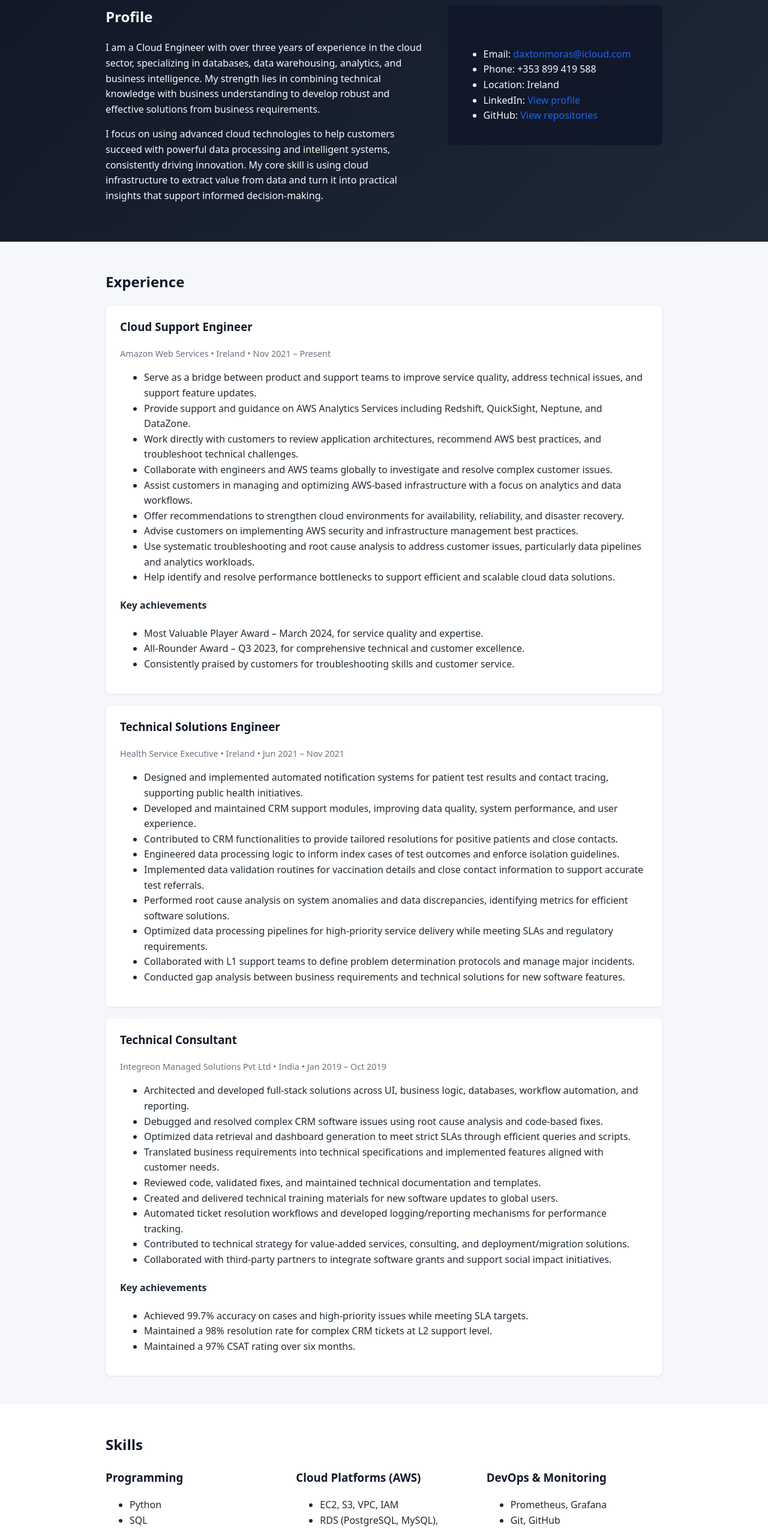
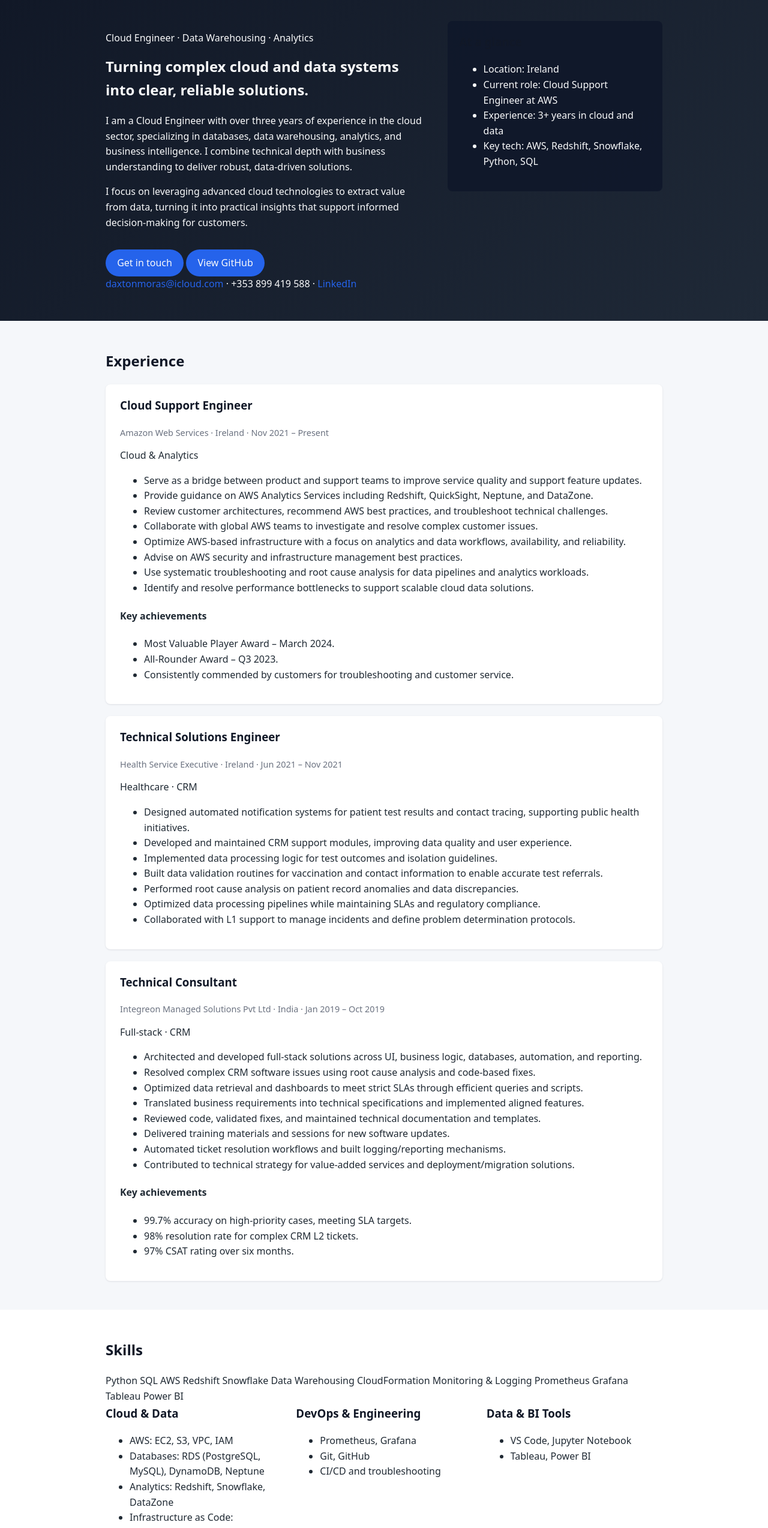
Before and after one commit to daxton-moras/daxton-moras.github.io, a plain HTML site: page index.html in a window 1280 px wide. Shown: the part 200-2748 px from the top of the page at 60% size. Drawn offline with Linux system fonts and the light colour scheme.

Commit message:
Update index.html

```diff
--- a/index.html
+++ b/index.html
@@ -3,223 +3,240 @@
 <head>
   <meta charset="UTF-8" />
   <meta name="viewport" content="width=device-width, initial-scale=1.0" />
-  <meta name="description" content="Online CV and portfolio of Daxton Moras, Cloud Engineer specializing in Databases, Data Warehousing, Analytics, and Business Intelligence." />
+  <meta name="description" content="Online portfolio and CV of Daxton Moras, Cloud Engineer specializing in Databases, Data Warehousing, Analytics, and Business Intelligence." />
   <title>Daxton Moras | Cloud & Data Engineer</title>
+
+  <!-- Google Font for nicer typography -->
+  <link rel="preconnect" href="https://fonts.googleapis.com" />
+  <link rel="preconnect" href="https://fonts.gstatic.com" crossorigin />
+  <link href="https://fonts.googleapis.com/css2?family=Inter:wght@400;500;600;700&display=swap" rel="stylesheet" />
+
   <link rel="stylesheet" href="styles.css" />
 </head>
 <body>
-  <header class="site-header">
-    <div class="container">
-      <h1 class="site-title">Daxton Moras</h1>
-      <p class="site-tagline">Cloud Engineer • Data & Analytics • AWS</p>
+  <!-- Header / Navigation -->
+  <header class="site-header" id="top">
+    <div class="container header-inner">
+      <div class="brand">
+        <span class="logo-circle">DM</span>
+        <div>
+          <h1 class="site-title">Daxton Moras</h1>
+          <p class="site-tagline">Cloud Engineer · Data & Analytics · AWS</p>
+        </div>
+      </div>
+
       <nav class="site-nav">
-        <a href="#about">Profile</a>
-        <a href="#experience">Experience</a>
-        <a href="#skills">Skills</a>
-        <a href="#education">Education</a>
-        <a href="#interests">Interests</a>
-        <a href="#contact">Contact</a>
+        <a href="#about" class="nav-link">Profile</a>
+        <a href="#experience" class="nav-link">Experience</a>
+        <a href="#skills" class="nav-link">Skills</a>
+        <a href="#education" class="nav-link">Education</a>
+        <a href="#interests" class="nav-link">Interests</a>
+        <a href="#contact" class="nav-link btn-nav">Contact</a>
       </nav>
     </div>
   </header>
 
   <main>
-    <!-- Profile / Hero -->
-    <section id="about" class="section section-hero">
+    <!-- Hero / Profile -->
+    <section id="about" class="section section-hero reveal">
       <div class="container hero-layout">
         <div>
-          <h2>Profile</h2>
-          <p>
+          <p class="eyebrow">Cloud Engineer · Data Warehousing · Analytics</p>
+          <h2 class="hero-title">
+            Turning complex cloud and data systems into clear, reliable solutions.
+          </h2>
+          <p class="hero-text">
             I am a Cloud Engineer with over three years of experience in the cloud sector,
             specializing in databases, data warehousing, analytics, and business intelligence.
-            My strength lies in combining technical knowledge with business understanding to
-            develop robust and effective solutions from business requirements.
+            I combine technical depth with business understanding to deliver robust, data-driven solutions.
           </p>
-          <p>
-            I focus on using advanced cloud technologies to help customers succeed with powerful
-            data processing and intelligent systems, consistently driving innovation. My core
-            skill is using cloud infrastructure to extract value from data and turn it into
-            practical insights that support informed decision-making.
+          <p class="hero-text">
+            I focus on leveraging advanced cloud technologies to extract value from data, turning it into
+            practical insights that support informed decision-making for customers.
           </p>
+
+          <div class="hero-actions">
+            <a href="#contact" class="btn btn-primary">Get in touch</a>
+            <a href="https://github.com/daxton-moras" target="_blank" rel="noopener" class="btn btn-ghost">
+              View GitHub
+            </a>
+          </div>
+
+          <div class="hero-links">
+            <a href="mailto:daxtonmoras@icloud.com">daxtonmoras@icloud.com</a>
+            <span>·</span>
+            <span>+353 899 419 588</span>
+            <span>·</span>
+            <a href="https://www.linkedin.com/in/daxton-moras/" target="_blank" rel="noopener">LinkedIn</a>
+          </div>
         </div>
+
         <aside class="hero-aside">
-          <h3>Contact details</h3>
+          <h3>At a glance</h3>
           <ul>
-            <li>Email: <a href="mailto:daxtonmoras@icloud.com">daxtonmoras@icloud.com</a></li>
-            <li>Phone: +353 899 419 588</li>
             <li>Location: Ireland</li>
-            <li>LinkedIn: <a href="https://www.linkedin.com/in/your-linkedin" target="_blank" rel="noopener">View profile</a></li>
-            <li>GitHub: <a href="https://github.com/your-github" target="_blank" rel="noopener">View repositories</a></li>
+            <li>Current role: Cloud Support Engineer at AWS</li>
+            <li>Experience: 3+ years in cloud and data</li>
+            <li>Key tech: AWS, Redshift, Snowflake, Python, SQL</li>
           </ul>
         </aside>
       </div>
     </section>
 
     <!-- Experience -->
-    <section id="experience" class="section">
+    <section id="experience" class="section reveal">
       <div class="container">
         <h2>Experience</h2>
 
         <article class="card">
-          <header>
-            <h3>Cloud Support Engineer</h3>
-            <p class="muted">Amazon Web Services • Ireland • Nov 2021 – Present</p>
+          <header class="card-header">
+            <div>
+              <h3>Cloud Support Engineer</h3>
+              <p class="muted">Amazon Web Services · Ireland · Nov 2021 – Present</p>
+            </div>
+            <span class="tag tag-primary">Cloud & Analytics</span>
           </header>
           <ul>
-            <li>Serve as a bridge between product and support teams to improve service quality, address technical issues, and support feature updates.</li>
-            <li>Provide support and guidance on AWS Analytics Services including Redshift, QuickSight, Neptune, and DataZone.</li>
-            <li>Work directly with customers to review application architectures, recommend AWS best practices, and troubleshoot technical challenges.</li>
-            <li>Collaborate with engineers and AWS teams globally to investigate and resolve complex customer issues.</li>
-            <li>Assist customers in managing and optimizing AWS-based infrastructure with a focus on analytics and data workflows.</li>
-            <li>Offer recommendations to strengthen cloud environments for availability, reliability, and disaster recovery.</li>
-            <li>Advise customers on implementing AWS security and infrastructure management best practices.</li>
-            <li>Use systematic troubleshooting and root cause analysis to address customer issues, particularly data pipelines and analytics workloads.</li>
-            <li>Help identify and resolve performance bottlenecks to support efficient and scalable cloud data solutions.</li>
+            <li>Serve as a bridge between product and support teams to improve service quality and support feature updates.</li>
+            <li>Provide guidance on AWS Analytics Services including Redshift, QuickSight, Neptune, and DataZone.</li>
+            <li>Review customer architectures, recommend AWS best practices, and troubleshoot technical challenges.</li>
+            <li>Collaborate with global AWS teams to investigate and resolve complex customer issues.</li>
+            <li>Optimize AWS-based infrastructure with a focus on analytics and data workflows, availability, and reliability.</li>
+            <li>Advise on AWS security and infrastructure management best practices.</li>
+            <li>Use systematic troubleshooting and root cause analysis for data pipelines and analytics workloads.</li>
+            <li>Identify and resolve performance bottlenecks to support scalable cloud data solutions.</li>
           </ul>
           <h4>Key achievements</h4>
-          <ul>
-            <li>Most Valuable Player Award – March 2024, for service quality and expertise.</li>
-            <li>All-Rounder Award – Q3 2023, for comprehensive technical and customer excellence.</li>
-            <li>Consistently praised by customers for troubleshooting skills and customer service.</li>
+          <ul class="highlight-list">
+            <li>Most Valuable Player Award – March 2024.</li>
+            <li>All-Rounder Award – Q3 2023.</li>
+            <li>Consistently commended by customers for troubleshooting and customer service.</li>
           </ul>
         </article>
 
         <article class="card">
-          <header>
-            <h3>Technical Solutions Engineer</h3>
-            <p class="muted">Health Service Executive • Ireland • Jun 2021 – Nov 2021</p>
+          <header class="card-header">
+            <div>
+              <h3>Technical Solutions Engineer</h3>
+              <p class="muted">Health Service Executive · Ireland · Jun 2021 – Nov 2021</p>
+            </div>
+            <span class="tag">Healthcare · CRM</span>
           </header>
           <ul>
-            <li>Designed and implemented automated notification systems for patient test results and contact tracing, supporting public health initiatives.</li>
-            <li>Developed and maintained CRM support modules, improving data quality, system performance, and user experience.</li>
-            <li>Contributed to CRM functionalities to provide tailored resolutions for positive patients and close contacts.</li>
-            <li>Engineered data processing logic to inform index cases of test outcomes and enforce isolation guidelines.</li>
-            <li>Implemented data validation routines for vaccination details and close contact information to support accurate test referrals.</li>
-            <li>Performed root cause analysis on system anomalies and data discrepancies, identifying metrics for efficient software solutions.</li>
-            <li>Optimized data processing pipelines for high-priority service delivery while meeting SLAs and regulatory requirements.</li>
-            <li>Collaborated with L1 support teams to define problem determination protocols and manage major incidents.</li>
-            <li>Conducted gap analysis between business requirements and technical solutions for new software features.</li>
+            <li>Designed automated notification systems for patient test results and contact tracing, supporting public health initiatives.</li>
+            <li>Developed and maintained CRM support modules, improving data quality and user experience.</li>
+            <li>Implemented data processing logic for test outcomes and isolation guidelines.</li>
+            <li>Built data validation routines for vaccination and contact information to enable accurate test referrals.</li>
+            <li>Performed root cause analysis on patient record anomalies and data discrepancies.</li>
+            <li>Optimized data processing pipelines while maintaining SLAs and regulatory compliance.</li>
+            <li>Collaborated with L1 support to manage incidents and define problem determination protocols.</li>
           </ul>
         </article>
 
         <article class="card">
-          <header>
-            <h3>Technical Consultant</h3>
-            <p class="muted">Integreon Managed Solutions Pvt Ltd • India • Jan 2019 – Oct 2019</p>
+          <header class="card-header">
+            <div>
+              <h3>Technical Consultant</h3>
+              <p class="muted">Integreon Managed Solutions Pvt Ltd · India · Jan 2019 – Oct 2019</p>
+            </div>
+            <span class="tag">Full‑stack · CRM</span>
           </header>
           <ul>
-            <li>Architected and developed full-stack solutions across UI, business logic, databases, workflow automation, and reporting.</li>
-            <li>Debugged and resolved complex CRM software issues using root cause analysis and code-based fixes.</li>
-            <li>Optimized data retrieval and dashboard generation to meet strict SLAs through efficient queries and scripts.</li>
-            <li>Translated business requirements into technical specifications and implemented features aligned with customer needs.</li>
+            <li>Architected and developed full‑stack solutions across UI, business logic, databases, automation, and reporting.</li>
+            <li>Resolved complex CRM software issues using root cause analysis and code-based fixes.</li>
+            <li>Optimized data retrieval and dashboards to meet strict SLAs through efficient queries and scripts.</li>
+            <li>Translated business requirements into technical specifications and implemented aligned features.</li>
             <li>Reviewed code, validated fixes, and maintained technical documentation and templates.</li>
-            <li>Created and delivered technical training materials for new software updates to global users.</li>
-            <li>Automated ticket resolution workflows and developed logging/reporting mechanisms for performance tracking.</li>
-            <li>Contributed to technical strategy for value-added services, consulting, and deployment/migration solutions.</li>
-            <li>Collaborated with third-party partners to integrate software grants and support social impact initiatives.</li>
+            <li>Delivered training materials and sessions for new software updates.</li>
+            <li>Automated ticket resolution workflows and built logging/reporting mechanisms.</li>
+            <li>Contributed to technical strategy for value‑added services and deployment/migration solutions.</li>
           </ul>
           <h4>Key achievements</h4>
-          <ul>
-            <li>Achieved 99.7% accuracy on cases and high-priority issues while meeting SLA targets.</li>
-            <li>Maintained a 98% resolution rate for complex CRM tickets at L2 support level.</li>
-            <li>Maintained a 97% CSAT rating over six months.</li>
+          <ul class="highlight-list">
+            <li>99.7% accuracy on high‑priority cases, meeting SLA targets.</li>
+            <li>98% resolution rate for complex CRM L2 tickets.</li>
+            <li>97% CSAT rating over six months.</li>
           </ul>
         </article>
       </div>
     </section>
 
     <!-- Skills -->
-    <section id="skills" class="section section-alt">
+    <section id="skills" class="section section-alt reveal">
       <div class="container">
         <h2>Skills</h2>
+
+        <div class="skills-chips">
+          <span class="chip">Python</span>
+          <span class="chip">SQL</span>
+          <span class="chip">AWS</span>
+          <span class="chip">Redshift</span>
+          <span class="chip">Snowflake</span>
+          <span class="chip">Data Warehousing</span>
+          <span class="chip">CloudFormation</span>
+          <span class="chip">Monitoring & Logging</span>
+          <span class="chip">Prometheus</span>
+          <span class="chip">Grafana</span>
+          <span class="chip">Tableau</span>
+          <span class="chip">Power BI</span>
+        </div>
+
         <div class="skills-grid">
           <div>
-            <h3>Programming</h3>
+            <h3>Cloud & Data</h3>
             <ul>
-              <li>Python</li>
-              <li>SQL</li>
+              <li>AWS: EC2, S3, VPC, IAM</li>
+              <li>Databases: RDS (PostgreSQL, MySQL), DynamoDB, Neptune</li>
+              <li>Analytics: Redshift, Snowflake, DataZone</li>
+              <li>Infrastructure as Code: CloudFormation</li>
+              <li>Monitoring & Logging: CloudWatch</li>
             </ul>
           </div>
           <div>
-            <h3>Cloud Platforms (AWS)</h3>
-            <ul>
-              <li>EC2, S3, VPC, IAM</li>
-              <li>RDS (PostgreSQL, MySQL), DynamoDB, Neptune</li>
-              <li>Redshift, Snowflake, DataZone</li>
-              <li>CloudFormation (Infrastructure as Code)</li>
-              <li>CloudWatch (monitoring and logging)</li>
-            </ul>
-          </div>
-          <div>
-            <h3>DevOps & Monitoring</h3>
+            <h3>DevOps & Engineering</h3>
             <ul>
               <li>Prometheus, Grafana</li>
               <li>Git, GitHub</li>
+              <li>CI/CD and troubleshooting</li>
             </ul>
           </div>
           <div>
             <h3>Data & BI Tools</h3>
             <ul>
-              <li>Jupyter Notebook, VS Code</li>
+              <li>VS Code, Jupyter Notebook</li>
               <li>Tableau, Power BI</li>
             </ul>
+          </div>
+        </div>
+
+        <div class="skill-bars">
+          <div class="skill-bar">
+            <span>Cloud & AWS</span>
+            <div class="bar">
+              <div class="bar-fill" style="--level: 95%"></div>
+            </div>
+          </div>
+          <div class="skill-bar">
+            <span>Data Warehousing & Analytics</span>
+            <div class="bar">
+              <div class="bar-fill" style="--level: 90%"></div>
+            </div>
+          </div>
+          <div class="skill-bar">
+            <span>Python & SQL</span>
+            <div class="bar">
+              <div class="bar-fill" style="--level: 88%"></div>
+            </div>
           </div>
         </div>
       </div>
     </section>
 
     <!-- Education -->
-    <section id="education" class="section">
+    <section id="education" class="section reveal">
       <div class="container">
         <h2>Education</h2>
 
         <article class="card">
           <h3>Master of Science in Data Analytics</h3>
-          <p class="muted">Dublin Business School • Ireland • Jan 2020 – 2022</p>
-        </article>
-
-        <article class="card">
-          <h3>Bachelor of Science in Computer Science</h3>
-          <p class="muted">St. Francis Institute of Technology • India • Jun 2014 – 2018</p>
-        </article>
-      </div>
-    </section>
-
-    <!-- Interests -->
-    <section id="interests" class="section section-alt">
-      <div class="container">
-        <h2>Interests</h2>
-        <ul>
-          <li>Playing chess, gym and training, reading.</li>
-          <li>Dancing (Gold medal in Latin jive – 2019).</li>
-          <li>Learning new skills and technologies and keeping up with the latest trends.</li>
-        </ul>
-      </div>
-    </section>
-
-    <!-- Contact -->
-    <section id="contact" class="section">
-      <div class="container">
-        <h2>Contact</h2>
-        <p>If you would like to discuss a role, project, or collaboration, you can reach me at:</p>
-        <ul class="contact-list">
-          <li>Email: <a href="mailto:daxtonmoras@icloud.com">daxtonmoras@icloud.com</a></li>
-          <li>LinkedIn: <a href="https://www.linkedin.com/in/your-linkedin" target="_blank" rel="noopener">linkedin.com/in/your-linkedin</a></li>
-          <li>GitHub: <a href="https://github.com/your-github" target="_blank" rel="noopener">github.com/your-github</a></li>
-        </ul>
-      </div>
-    </section>
-  </main>
-
-  <footer class="site-footer">
-    <div class="container">
-      <p>&copy; <span id="year"></span> Daxton Moras. All rights reserved.</p>
-    </div>
-  </footer>
-
-  <script>
-    // Update footer year automatically
-    document.getElementById('year').textContent = new Date().getFullYear();
-  </script>
-</body>
-</html>
+          <p class="muted">Dublin Busi
```
